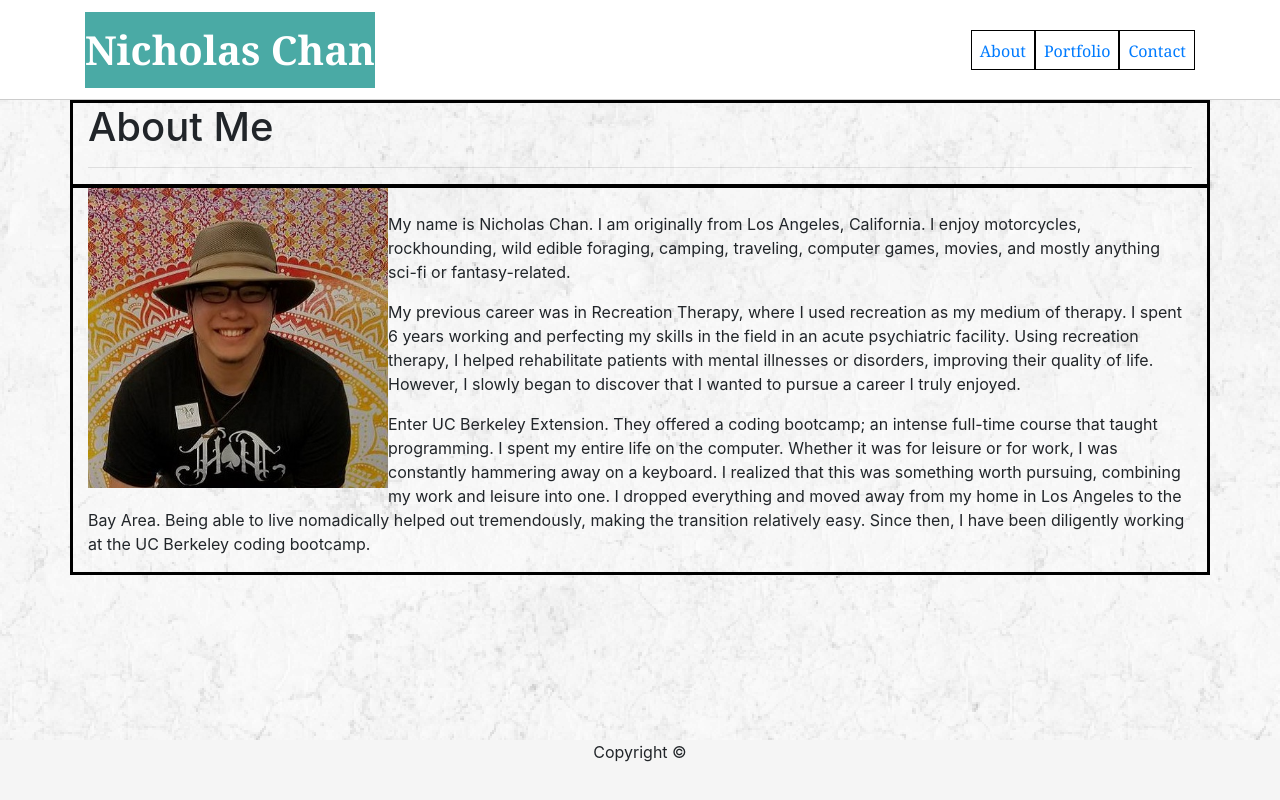
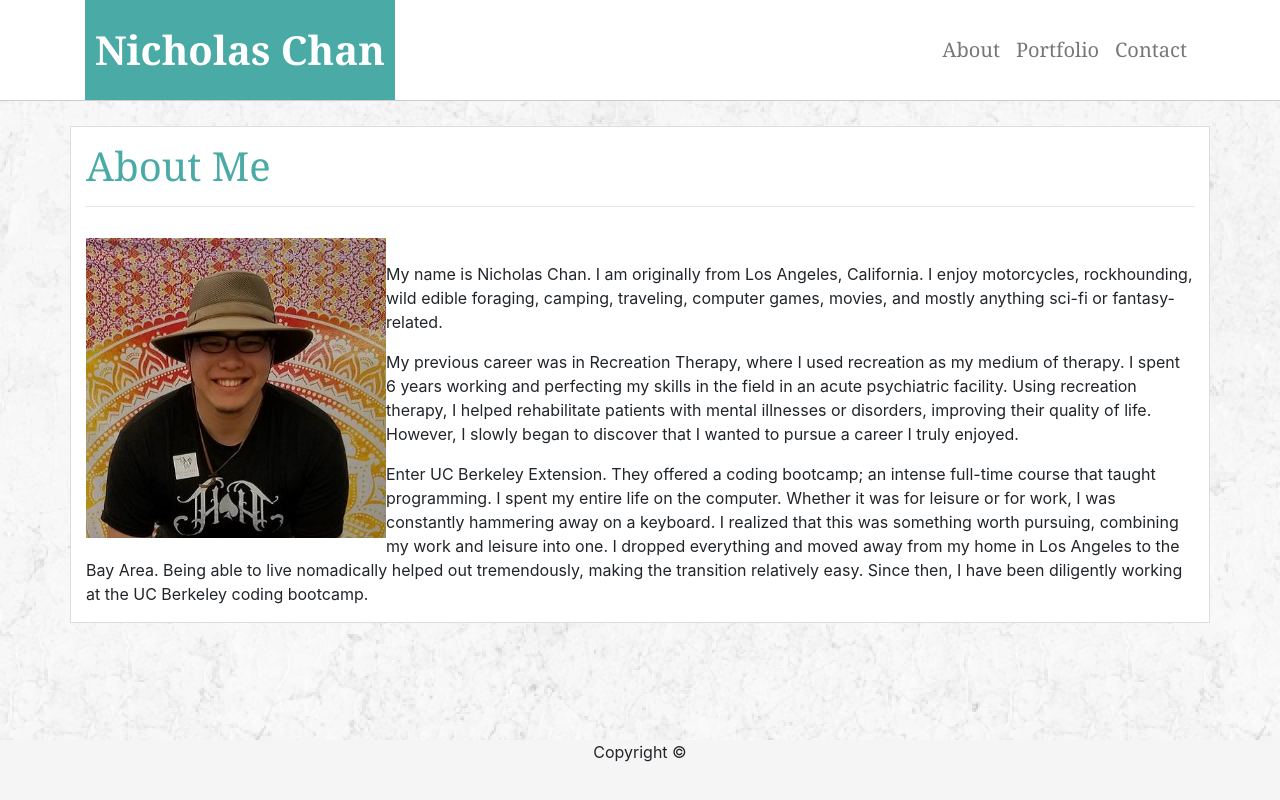
Before and after one commit to Mosjoandy/Bootstrap-Portfolio, a plain HTML site: page index.html in a window 1280 px wide. Drawn offline with nearby package versions, Linux system fonts and the light colour scheme.

Commit message:
styling on nav, about, img, para, fail on navbar

```diff
--- a/assets/css/style.css
+++ b/assets/css/style.css
@@ -26,14 +26,22 @@ footer {
     background-color: #f5f5f5;
 }
 
+.navbar {
+    padding: 0 0 0 0;
+
+}
+
+    .navbar-text {
+
+        padding: 20px 0 0 0;
+        height: 100px;
+    }
+
 .navbaralltheway {
     background: #ffffff;
     color: white;
     font-family: Georgia, 'Times New Roman', Times, serif;
-    height: 100px;
     border-bottom: solid 1px #cccccc;
-    padding: 0 0 0 0;
-    width: 100%;
 
 }
 
@@ -44,11 +52,51 @@ footer {
         font-size: 40px;
         text-align: center;
         font-weight: bold;
+        padding-left: 10px;
+        padding-right: 10px;
 
     }
 
+    /* Contact link deocrations */
     .contactlinks {
-        border: 1px black solid;
-        height: 40px;
+        font-size: 20px;
+    }
 
-    }
+        element.style {
+        }
+
+        a:visited {
+            text-decoration: none;
+        }
+        a:link {
+            text-decoration: none;
+        }
+        a {
+            color: #777777;
+            text-decoration: none;
+        }
+
+.container1 {
+    padding-top: 25px;
+    padding-bottom: 25px;
+}
+
+
+.aboutme {
+    background: #ffffff;
+    border-top: #dddddd solid 1px;
+    border-right: #dddddd solid 1px;
+    border-left: #dddddd solid 1px;
+    font-family: Georgia, 'Times New Roman', Times, serif;
+    font-size: 40px;
+    color: #4aaaa5;
+    font-weight: bold;
+    padding: 15px 15px;
+}
+
+.row2 {
+    background: #ffffff;
+    border-bottom: #dddddd solid 1px;
+    border-right: #dddddd solid 1px;
+    border-left: #dddddd solid 1px;
+}
--- a/index.html
+++ b/index.html
@@ -13,16 +13,16 @@
 </head>
 
 <body>
-
-        <nav class="navbar navbar-expand-lg navbar-fixed-top navbaralltheway">
+    <!-- Navbar start -->
+    <nav class="navbar navbar-expand-sm navbar-fixed-top navbaralltheway">
         <div class="container">
             <!-- Navbar title -->
-                <span class="navbar-text navbartitle">
+            <span class="navbar-text align-middle navbartitle">
                 Nicholas Chan
             </span>
             <!-- Navbar links right -->
             <button class="navbar-toggler" type="button" data-toggle="collapse" data-target="#navbarNav" aria-controls="navbarNav" aria-expanded="false" aria-label="Toggle navigation">
-                <span class="navbar-toggler-icon "></span>
+            <span class="navbar-toggler-icon"></span>
             </button>
             <div class="collapse navbar-collapse" id="navbarNav">
             <ul class="navbar-nav ml-auto">
@@ -42,24 +42,21 @@
     </nav>
 
 
-    <div class="container outline">
-        <!-- Navbar start -->
-
-
+    <div class="container container1">
         <!-- Site Content start -->
 
         <!-- Content title -->
-        <div class="row outline">
+        <div class="row row1">
 
-            <div class="col-md-12 outline">
+            <div class="col-md-12 aboutme">
                 <h1>About Me</h1>
                 <hr>
             </div>
         </div>
 
         <!-- Content IMG and paragraph -->
-        <div class="row outline">
-            <div class="col-md-12 outline">
+        <div class="row row2">
+            <div class="col-md-12 ">
                 <img class="profilepic" src="assets/images/aboutpic.jpg" width="300">
 
                 <br>
```
Lines whose indentation alone changed are shown as unchanged.
